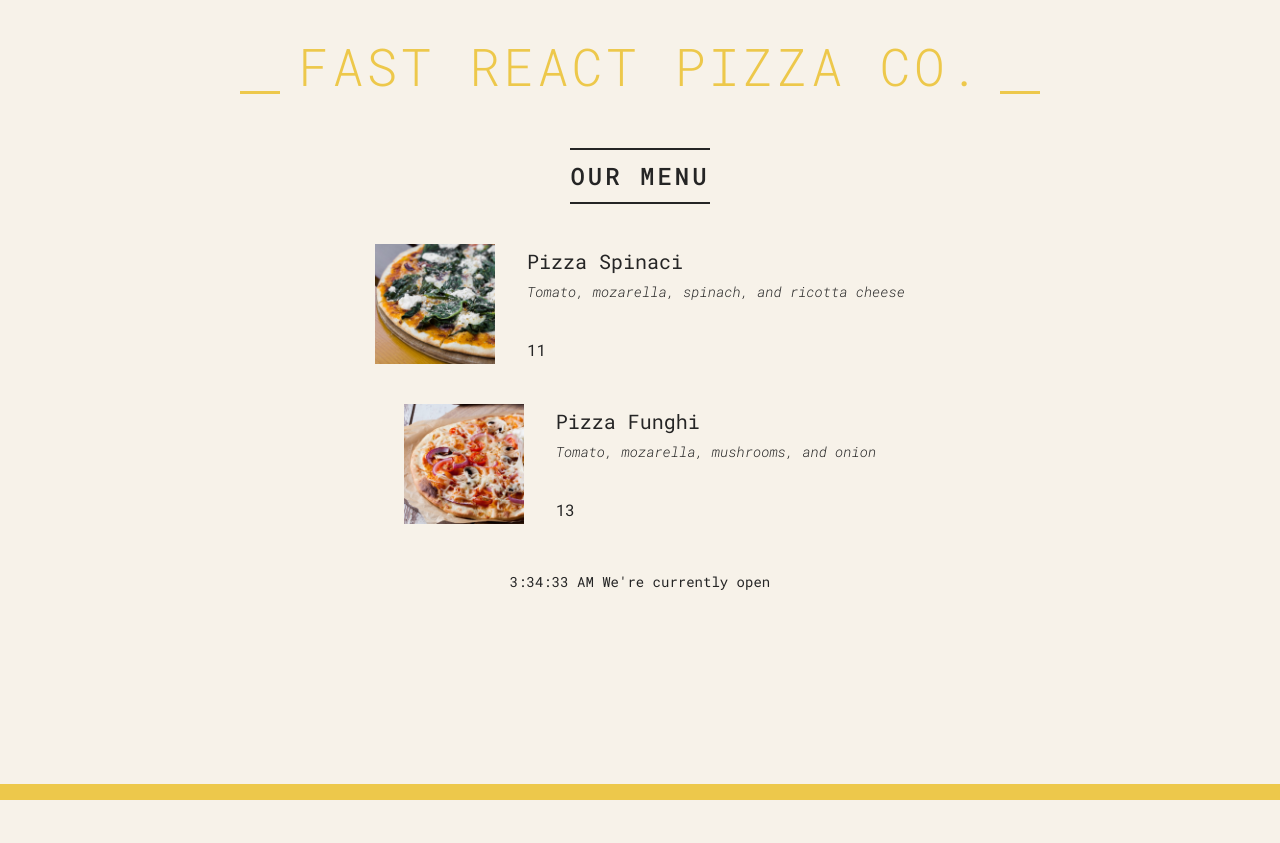
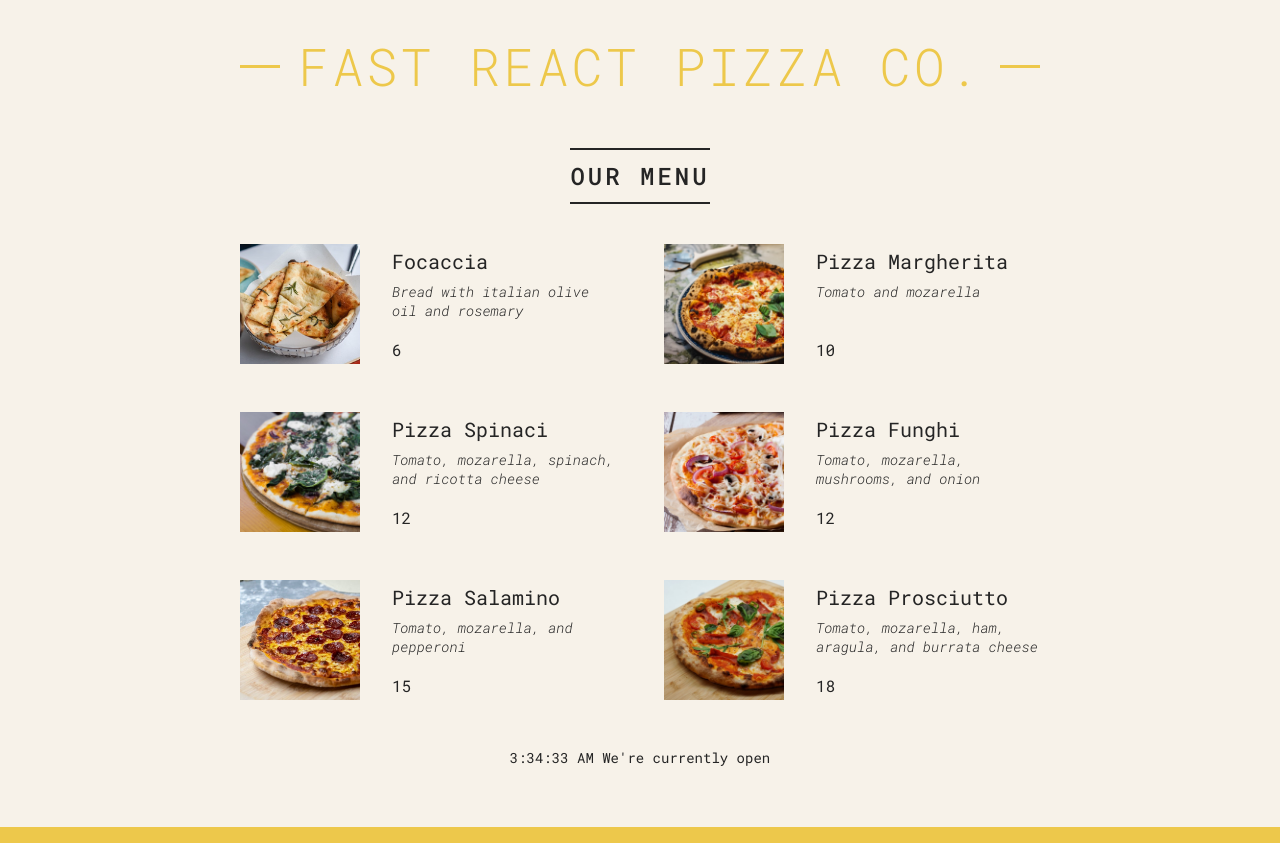
Before and after one commit to Aman11b/pizzaMenu, a React app: page / in a window 1280 px wide. Before the commit the page ends 800 px from the top, so only its background shows below. Built offline with nearby package versions, Linux system fonts and the light colour scheme.

Commit message:
list rendering

```diff
--- a/src/index.css
+++ b/src/index.css
@@ -60,7 +60,7 @@
   width: 4rem;
   background-color: #edc84b;
   position: absolute;
-  top: calc(90% - 2px);
+  top: calc(50% - 1px);
 }
 
 .header h1::before {
--- a/src/index.js
+++ b/src/index.js
@@ -97,18 +97,41 @@
   return (
     <main className="menu">
       <h2>Our Menu</h2>
-      <Pizza
+      {/* <Pizza
         name="Pizza Spinaci"
         ingredients="Tomato, mozarella, spinach, and ricotta cheese"
         photoName="pizzas/spinaci.jpg"
         price={10}
-      />
-      <Pizza
+      /> */}
+      {/* <Pizza
         name="Pizza Funghi"
         ingredients="Tomato, mozarella, mushrooms, and onion"
         price={12}
         photoName="pizzas/funghi.jpg"
-      />
+      /> */}
+
+      {/* <div>
+        {pizzaData.map((pizza) => (
+          <Pizza name={pizza.name} photoName={pizza.photoName} />
+        ))}
+      </div> */}
+
+      {/* <div>
+        {pizzaData.map((pizza) => (
+          <Pizza pizzaObj={pizza} />
+        ))}
+      </div>
+
+      // this still does not have unique key
+      */}
+
+      {/* ideal rendering */}
+
+      <ul className="pizzas">
+        {pizzaData.map((pizza) => (
+          <Pizza pizzaObj={pizza} key={pizza.name} />
+        ))}
+      </ul>
     </main>
   );
 }
@@ -117,20 +140,33 @@
  * PROPS (PROPERTY)
  * ->passing data between components from parent to child components
  * ->first pass prop in component then receive it then
- *
+ * -> pass info down the tree
+ * -> can pass any value in prop
+ * -> props are ready-only => data in component is made from props (data coming from parent component basically outside)and state(internal component data that can be updated by logic basically inside)
+ *-> props cant be modified by child component that are read only to mutate prop you need state
+ *-> prop is obj if u change you change parent too and that cause side effect coz u are changing data which is outside ,react is pure function that means not affecting outside
+ * -> one way data flow=> only from parent to child not opposite only top to bottom (not in angular) it makes application predictable and easier, debug becomes easy, two way data binding is less efficent
+ */
+
+/**
+ * RULES OF JSX
+ * -> essestially HTML but with {can add JS code}
+ * -> {statement are not allowed here like if else or for or switch}
+ * -> JSX -> JS expression
+ * -> a peace of JSX has on root element
  */
 
 function Pizza(props) {
   // console.log(props);
   return (
-    <div className="pizza">
-      <img src={props.photoName} alt={props.name}></img>
+    <li className="pizza">
+      <img src={props.pizzaObj.photoName} alt={props.name}></img>
       <div>
-        <h3>{props.name}</h3>
-        <p>{props.ingredients}</p>
-        <span>{props.price + 1}</span>
+        <h3>{props.pizzaObj.name}</h3>
+        <p>{props.pizzaObj.ingredients}</p>
+        <span>{props.pizzaObj.price}</span>
       </div>
-    </div>
+    </li>
   );
 }
 function Footer() {
```
